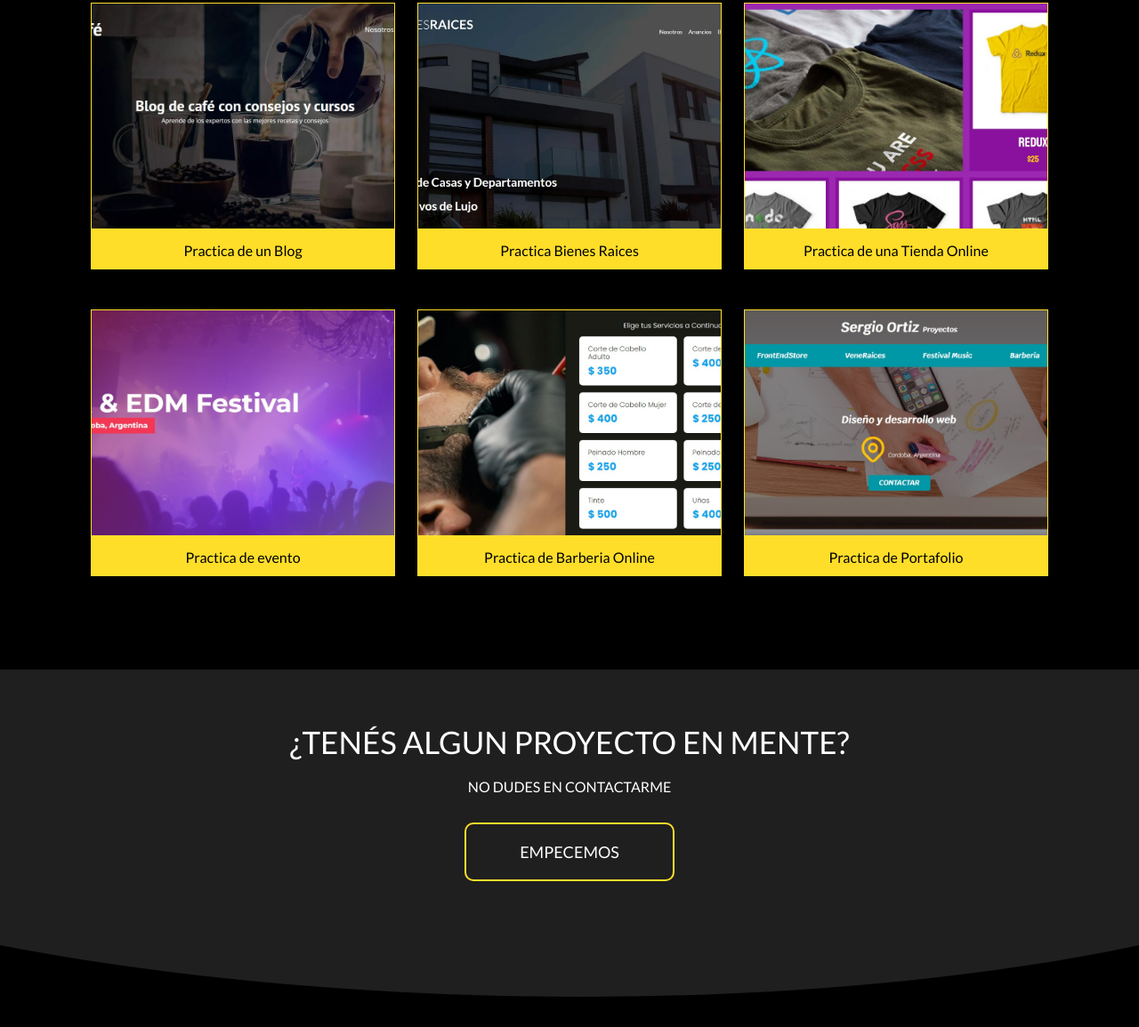
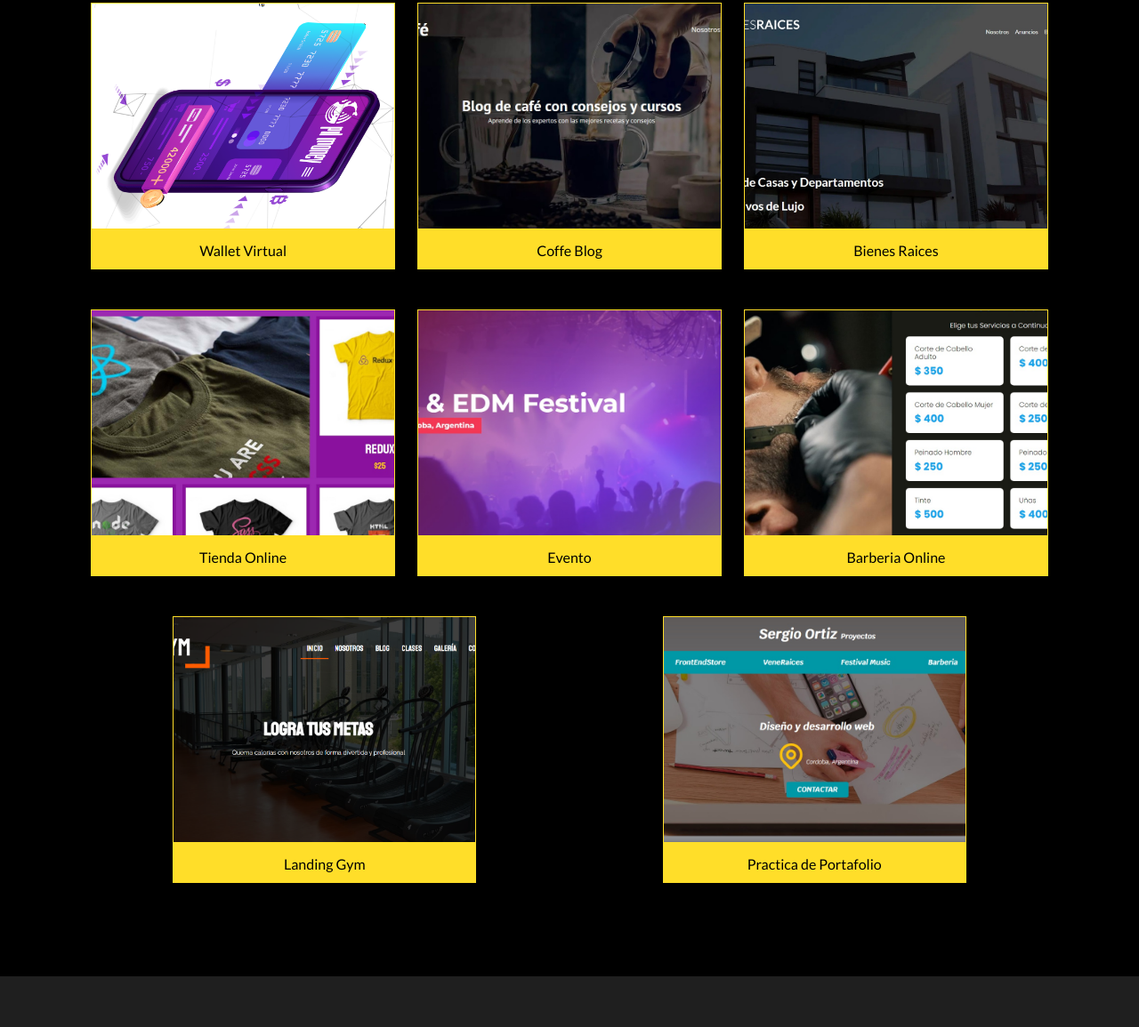
Before and after one commit to sergioortiz17/PortafolioSergioOrtiz, a plain HTML site: page index.html in a window 1280 px wide. Shown: the part 3571-4726 px from the top of the page at 89% size. Drawn offline with nearby package versions, Linux system fonts and the light colour scheme.

Commit message:
Actualizar proyectos sumo Wallet y Gym 24092021

```diff
--- a/index.html
+++ b/index.html
@@ -318,6 +318,20 @@
 
         <div class="galeria-work">
           <!-- programacion -->
+          <!-- WALLETPIL -->
+          <div class="cont-work responsive wordpress desktop">
+            <div class="img-work">
+              <img src="./img/PILWALLET3.png" alt="" />
+              <a
+                href="https://pilmoneydcwallet.netlify.app"
+                class="img-front-link"
+                target="blank"
+                >Ver Sitio</a>
+            </div>
+            <div class="textos-work">
+              <h4> Wallet Virtual</h4>
+            </div>
+          </div>
           <!-- FreeLance -->
           <div class="cont-work responsive wordpress desktop">
             <div class="img-work">
@@ -329,7 +343,7 @@
                 >Ver Sitio</a>
             </div>
             <div class="textos-work">
-              <h4>Practica de un Blog</h4>
+              <h4>Coffe Blog</h4>
             </div>
           </div>
           <!-- Bienes Raices -->
@@ -343,7 +357,7 @@
                 >Ver Sitio</a>
             </div>
             <div class="textos-work">
-              <h4>Practica Bienes Raices</h4>
+              <h4>Bienes Raices</h4>
             </div>
           </div>
            <!-- FinBienes Raices Inicio de Pruebas-->
@@ -358,7 +372,7 @@
                 >Ver Sitio</a>
             </div>
             <div class="textos-work">
-              <h4>Practica de una Tienda Online</h4>
+              <h4>Tienda Online</h4>
             </div>
           </div>
           <!-- Festival Music -->
@@ -372,7 +386,7 @@
                 >Ver Sitio</a>
             </div>
             <div class="textos-work">
-              <h4>Practica de evento</h4>
+              <h4>Evento</h4>
             </div>
           </div>
            <!-- Barberia -->
@@ -386,9 +400,23 @@
                 >Ver Sitio</a>
             </div>
             <div class="textos-work">
-              <h4>Practica de Barberia Online</h4>
+              <h4>Barberia Online</h4>
             </div>
           </div>
+              <!-- Gimnasio -->
+              <div class="cont-work responsive desktop">
+                <div class="img-work">
+                  <img src="./img\Gym.png" alt="" />
+                  <a
+                    href="http://sergiogymfitness17.ga/"
+                    class="img-front-link"
+                    target="blank"
+                    >Ver Sitio</a>
+                </div>
+                <div class="textos-work">
+                  <h4>Landing Gym</h4>
+                </div>
+              </div>
           <!-- Primer Portafolio -->
           <div class="cont-work responsive desktop">
             <div class="img-work">
```
Also changed, not shown: img/Gym.png (added), img/PILWALLET3.png (added).
